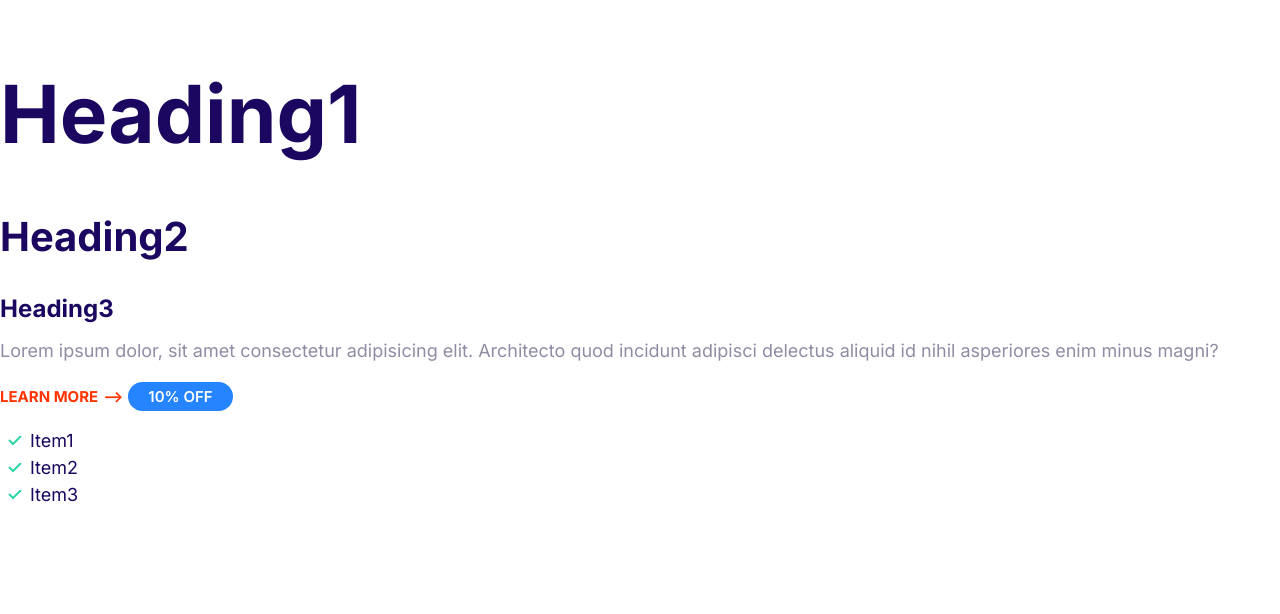
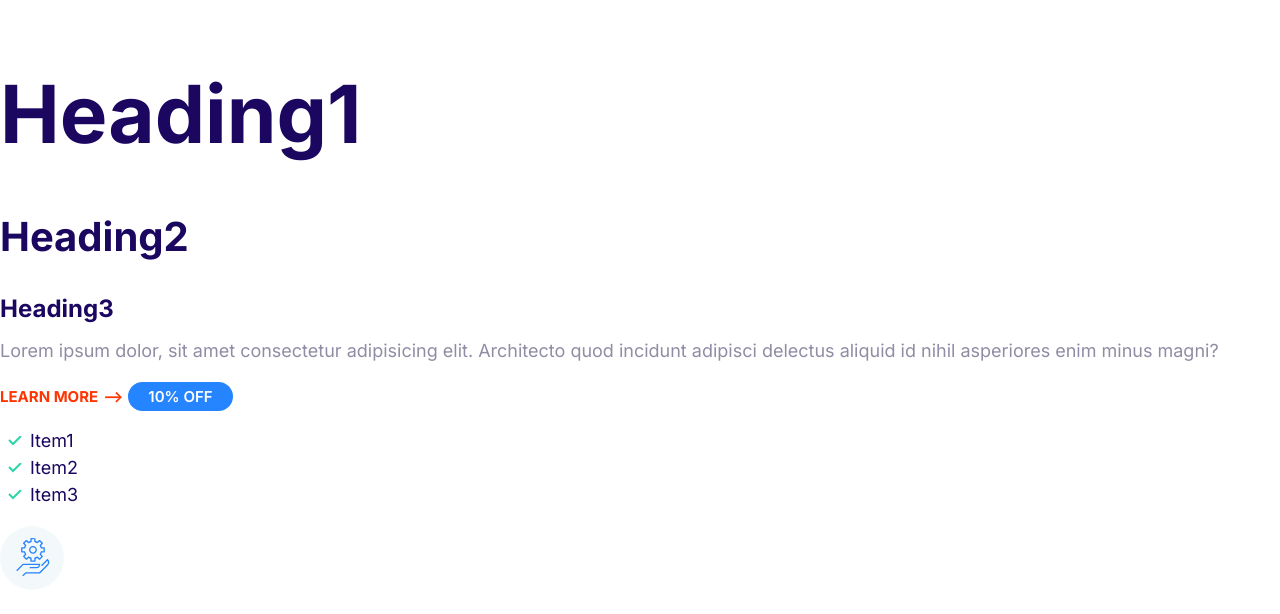
Before and after one commit to zohrexo/My-Moshify, a plain HTML site: page index.html in a window 1280 px wide. Drawn offline with Linux system fonts and the light colour scheme.

Commit message:
Define icons

```diff
--- a/CSS/style.css
+++ b/CSS/style.css
@@ -123,3 +123,15 @@
     font-size: 1.2rem;
   }
 }
+/* Icons */
+.icon {
+  width: 40px;
+  height: 40px;
+  padding: 12px;
+  border-radius: 100%;
+}
+.icon--primary {
+  background: #f3f9fa;
+  /* color: red;  */
+  fill: var(--color-primary);
+}
--- a/index.html
+++ b/index.html
@@ -4,6 +4,7 @@
     <meta charset="UTF-8" />
     <meta name="viewport" content="width=device-width, initial-scale=1.0" />
     <title>Moshify</title>
+
     <link rel="preconnect" href="https://fonts.googleapis.com" />
     <link rel="preconnect" href="https://fonts.gstatic.com" crossorigin />
     <link
@@ -29,5 +30,8 @@
       <li class="list__item">Item2</li>
       <li class="list__item">Item3</li>
     </ul>
+    <svg class="icon icon--primary">
+      <use xlink:href="./images/sprite.svg#settings"></use>
+    </svg>
   </body>
 </html>
```
Also changed, not shown: Components/icons.html (added, +3 -0 lines), images/sprite.svg (added).
